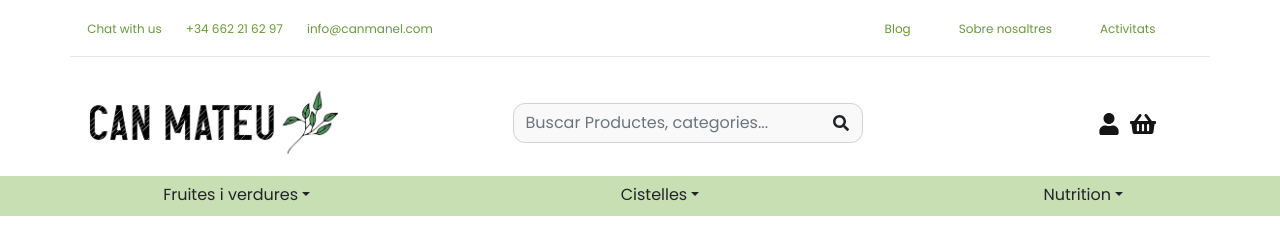
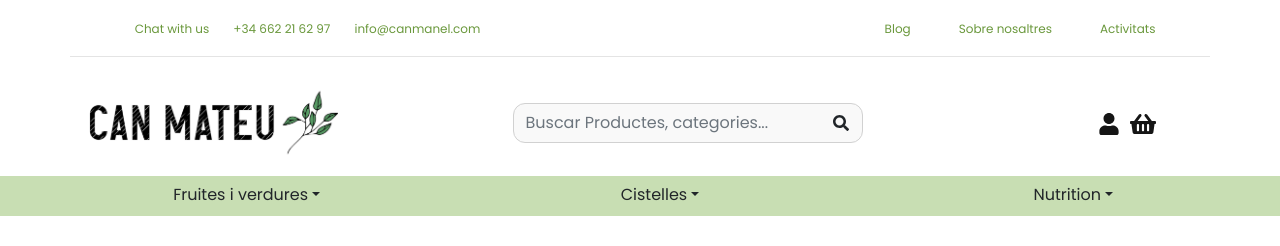
Before and after one commit to SalvadorSC/can-manel-front, a React (Create React App) app: page /principal in a window 1280 px wide. Shown: the top 246 px of the page. Built offline with nearby package versions, Linux system fonts and the light colour scheme.

Commit message:
Corregit el desbordament horitzontal de la navbar

```diff
--- a/src/componentes/Header/Header.css
+++ b/src/componentes/Header/Header.css
@@ -93,6 +93,7 @@
   background-color: var(--color-primary);
   color: var(--color-text);
   height: 40px;
+  max-width: 100vw;
 }
 
 .bar-container > p {
--- a/src/componentes/Header/Header.js
+++ b/src/componentes/Header/Header.js
@@ -12,7 +12,7 @@
     <>
       <div className="container">
         <div className="top-navbar row justify-content-between align-items-center mt-3 mb-4">
-          <ul className="col-4 d-flex justify-content-center align-items-center">
+          <ul className="col-5 d-flex justify-content-center align-items-center">
             <li className="mr-4">
               <a href="holalog">Chat with us</a>
             </li>
@@ -147,6 +147,7 @@
           </div>
         )}
       </div>
+      <div className="container-fluid">
         <div className="bar-container text-center row align-items-center justify-content-center">
           <div className="col">
             <ul className="categories-nav-list row justify-content-between align-items-center">
@@ -227,6 +228,7 @@
             <p>Productes ecològics i de proximitat</p>
           </div>
         </div>
+      </div>
     </>
   );
 };
```
Lines whose indentation alone changed are shown as unchanged.
